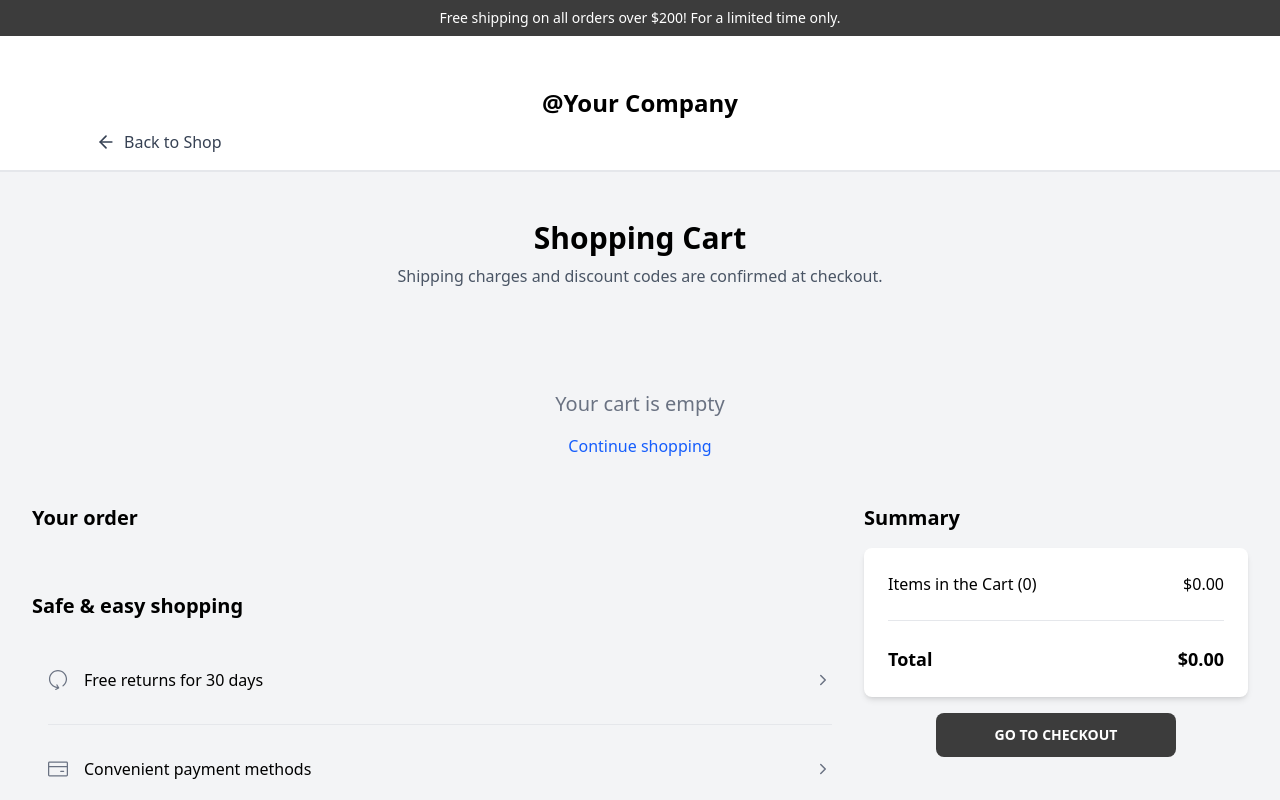
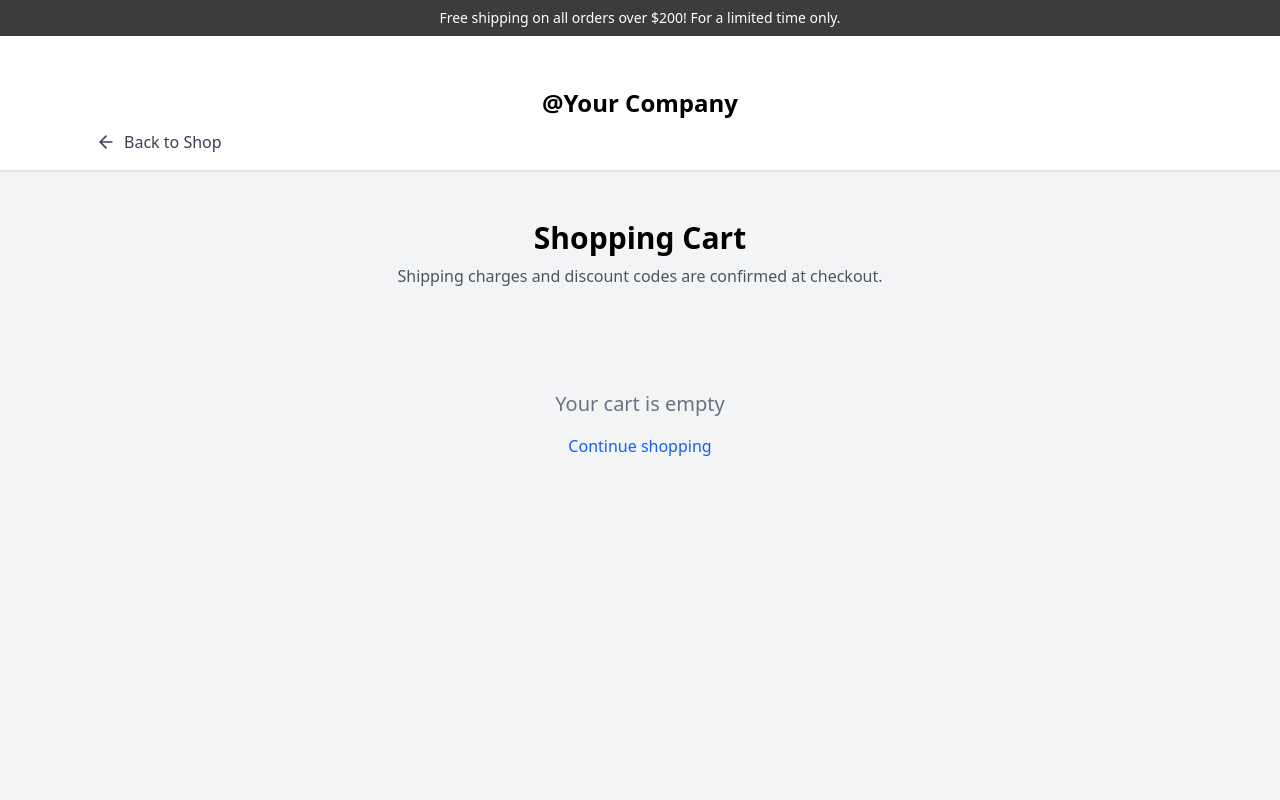
Before and after one commit to Sconde04/Shopping-Cart-Project, a React (Vite) app: page /cart in a window 1280 px wide. Shown: the top 800 px of the page. Built offline with nearby package versions, Linux system fonts and the light colour scheme.

Commit message:
Fix ShoppingCartPage show the safe & easy section and the summary when the cart is empty.

```diff
--- a/src/pages/ShoppingCartPage.tsx
+++ b/src/pages/ShoppingCartPage.tsx
@@ -65,6 +65,7 @@ const ShoppingCartPage: React.FC = () => {
           </div>
         )}
 
+        {!isLoading && !error && cartItems.length > 0 && (
           <div className="grid lg:grid-cols-3 gap-8">
             <div className="lg:col-span-2">
               <OrderList
@@ -85,6 +86,7 @@ const ShoppingCartPage: React.FC = () => {
               />
             </div>
           </div>
+        )}
       </div>
     </div>
   );
```
Lines whose indentation alone changed are shown as unchanged.
